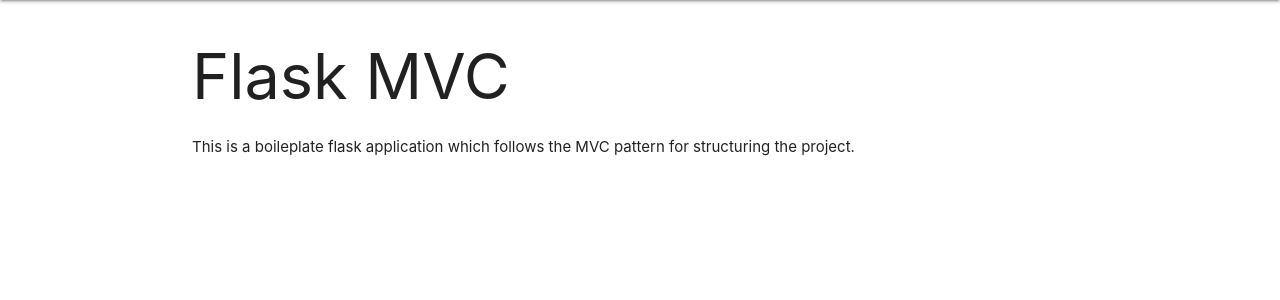
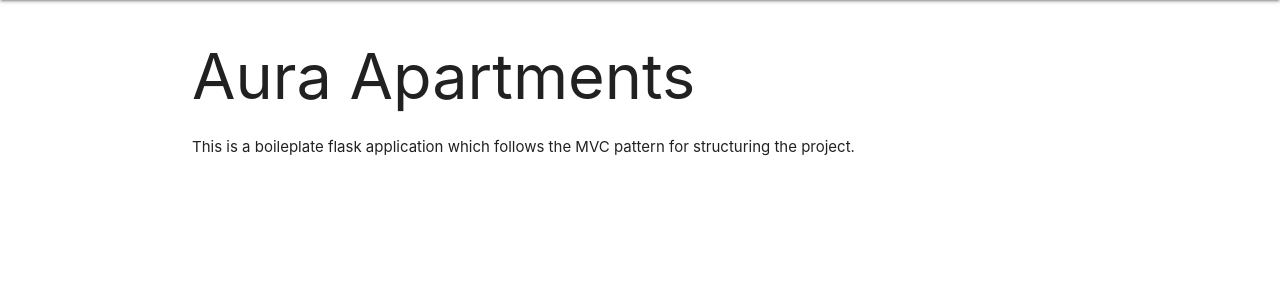
Before and after one commit to taariq20/INFO2602AuraApartments, a Flask app: page / in a window 1280 px wide. Shown: the part 64-364 px from the top of the page. Run offline with Flask 3, Linux system fonts and the light colour scheme.

Commit message:
changed title

```diff
--- a/App/templates/index.html
+++ b/App/templates/index.html
@@ -5,7 +5,7 @@
 {{ super() }}
 
 {% block content %}
-    <h1>Flask MVC</h1>
+    <h1>Aura Apartments</h1>
     {% if is_authenticated %}
         <p> Welcome {{current_user.username}} </p>
     {% endif %}
```
